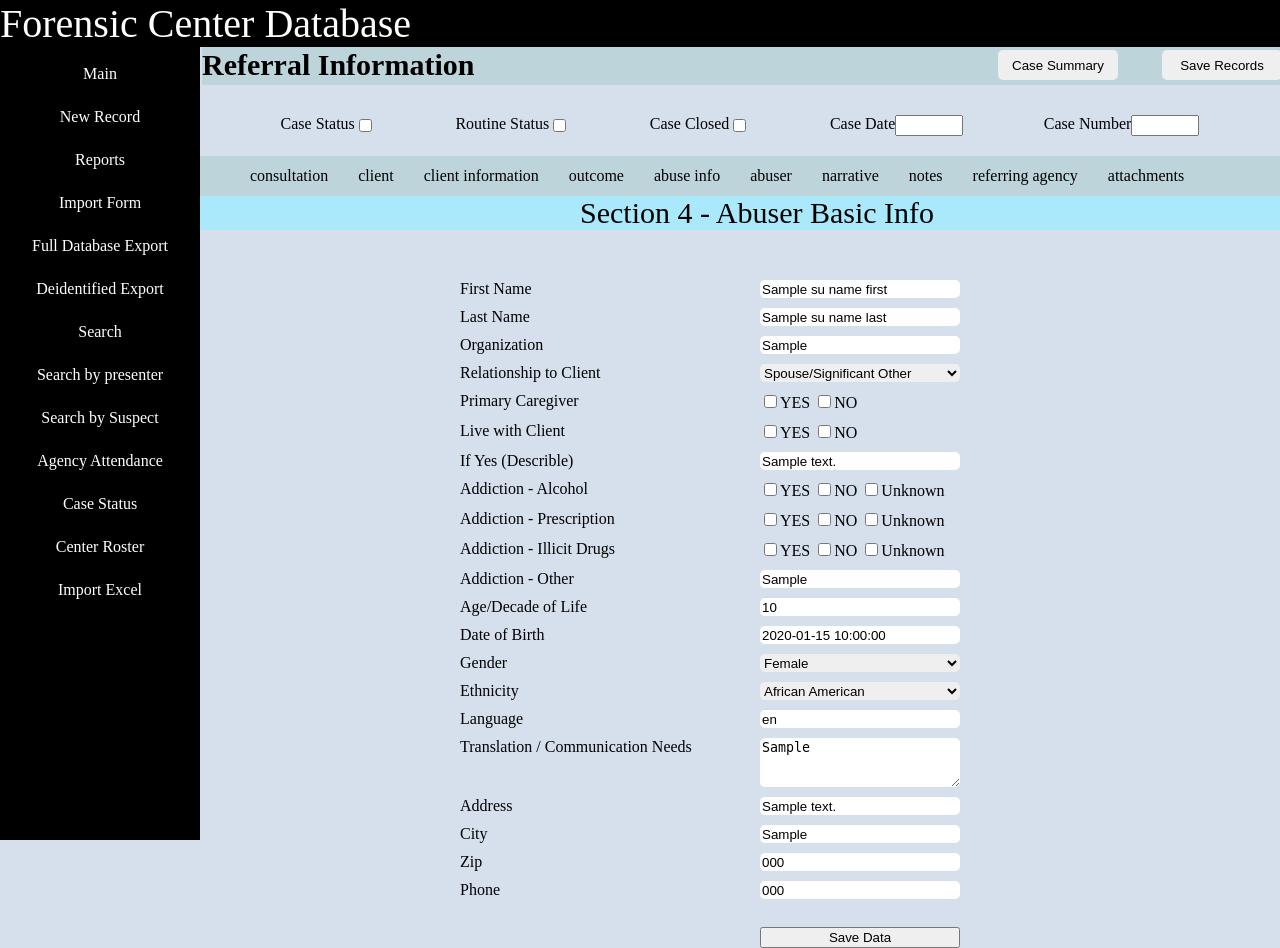
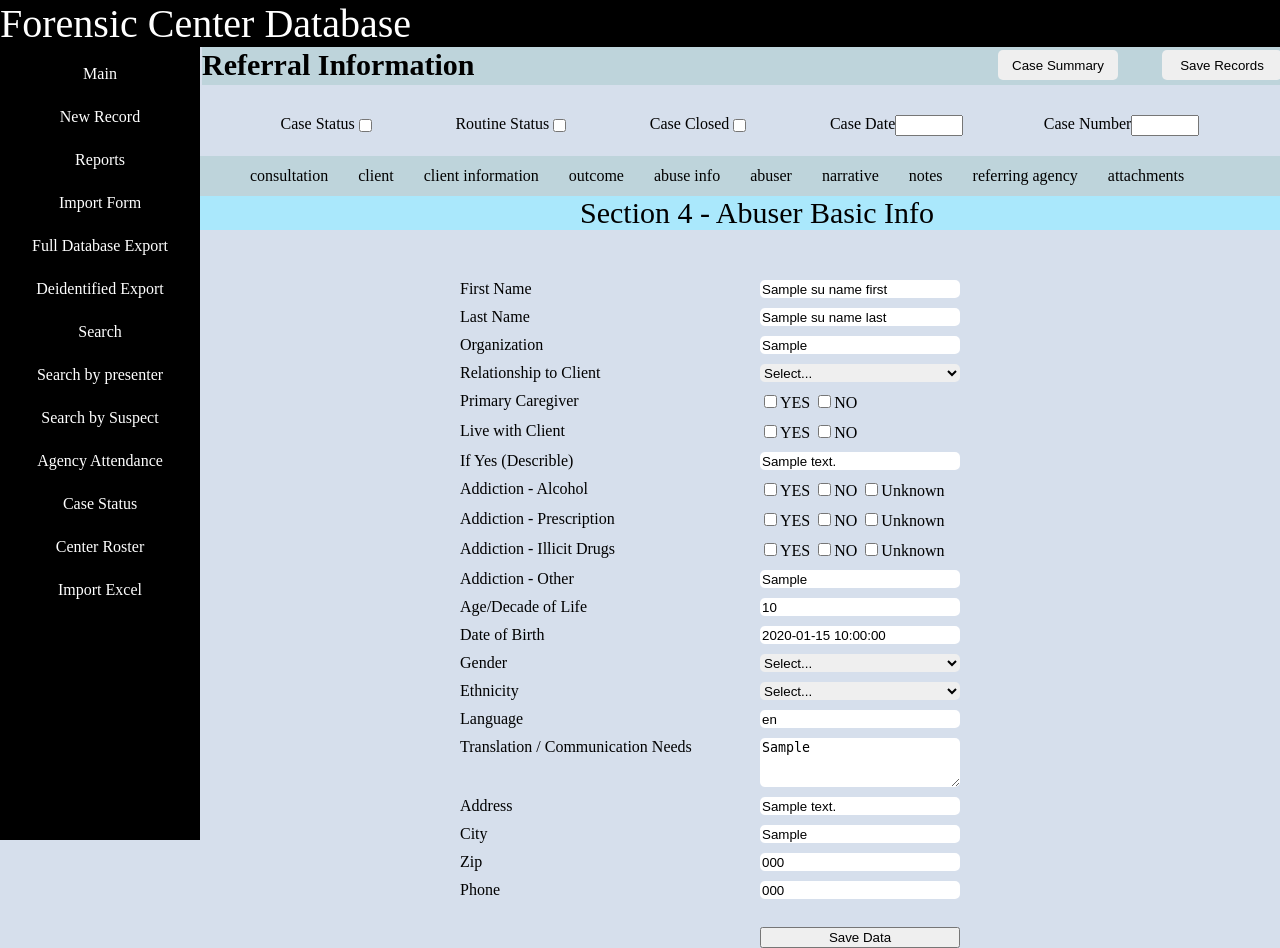
Before and after one commit to tiffanychao/Elder-Abuse-Database-Project, a Flask app: template templates/abuser.html in a window 1280 px wide; the page is wider, and only the part inside the window is pictured. Run offline with Flask 2, Linux system fonts and the light colour scheme; the template is opened without the code that fills it: most values are stand-ins (such as "Sample title", 1, 10 or a date in 2020).

Commit message:
edit abuser page to fix some bug

```diff
--- a/templates/abuser.html
+++ b/templates/abuser.html
@@ -52,10 +52,11 @@
             Relationship to Client
         </div>
         <select name="su_relationship" class="dropdown_design">
-            <option {% if su_relationship == 'Spouse/Significant Other' %} selected {% endif %} value="Spouse/Significant Other">Spouse/Significant Other</option>
-            <option {% if su_relationship == 'Child(Son)' %} selected {% endif %} value="Child(Son)">Child(Son)</option>
-            <option {% if su_relationship == 'Child(Daughter)' %} selected {% endif %} value="Child(Daughter)">Child(Daughter)</option>
-            <option {% if su_relationship == 'Other Family' %} selected {% endif %} value="Other Family">Other Family</option>
+            <option {% if su_relationship == 'Select...' %} selected {% endif %} value="Select...">Select...</option>
+            <option {% if su_relationship == 'Family...[Spouse/Significant Other]' %} selected {% endif %} value="Family...[Spouse/Significant Other]">Family...[Spouse/Significant Other]</option>
+            <option {% if su_relationship == 'Family...Child..[Son]' %} selected {% endif %} value="Family...Child..[Son]">Family...Child..[Son]</option>
+            <option {% if su_relationship == 'Family...Child..[Daughter]' %} selected {% endif %} value="Family...Child..[Daughter]">Family...Child..[Daughter]</option>
+            <option {% if su_relationship == 'Family...[Other Family]' %} selected {% endif %} value="Family...[Other Family]">Family...[Other Family]</option>
             <option {% if su_relationship == 'Non-family but well-known to clinet' %} selected {% endif %} value="Non-family but well-known to clinet">Non-family but well-known to clinet</option>
             <option {% if su_relationship == 'Stranger' %} selected {% endif %} value="Stranger">Stranger</option>
         </select>
@@ -185,6 +186,7 @@
             Gender
         </div>
         <select name="su_gender" class="dropdown_design">
+            <option {% if su_gender == 'Select...' %} selected {% endif %} value="Select...">Select...</option>
             <option {% if su_gender == 'Female' %} selected {% endif %} value="Female">Female</option>
             <option {% if su_gender == 'Male' %} selected {% endif %} value="Male">Male</option>
             <option {% if su_gender == 'Transgendered' %} selected {% endif %} value="Transgendered">Transgendered</option>
@@ -197,6 +199,7 @@
             Ethnicity
         </div>
         <select name="su_ethnicity" class="dropdown_design">
+            <option value ="Select..."{% if su_ethnicity == 'Select...' %} selected {% endif %} >Select...</option>
             <option value="African American" {% if su_ethnicity == 'African American' %} selected {% endif %} >African American</option>
             <option value="American Indian/Native Alaskan" {% if su_ethnicity == 'American Indian/Native Alaskan' %} selected {% endif %} >American Indian/Native Alaskan</option>
             <option value="Asian/Pacific Islander" {% if su_ethnicity == 'Asian/Pacific Islander' %} selected {% endif %} >Asian/Pacific Islander</option>
```
